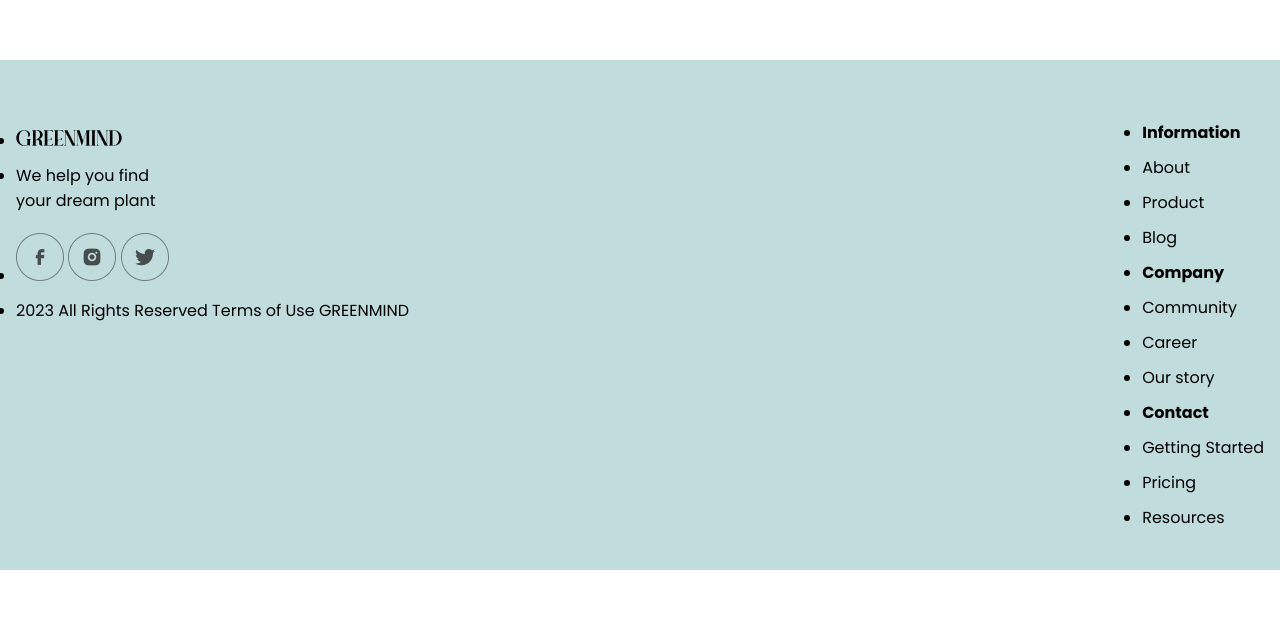
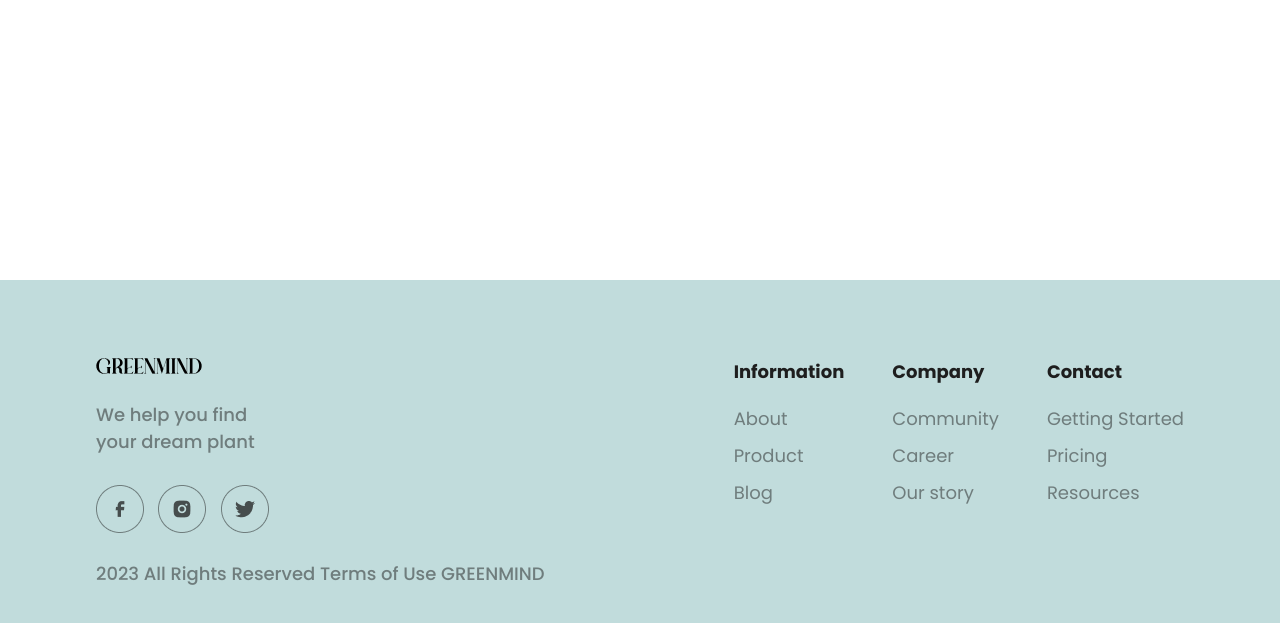
Before and after one commit to akxy24/Assignment-3, a plain HTML site: page index.html in a window 1280 px wide. Shown: the part 3586-4209 px from the top of the page. Before the commit the page ends 4156 px from the top, so only its background shows below. Drawn offline with Linux system fonts and the light colour scheme.

Commit message:
Update Styles.css

```diff
--- a/Styles/Styles.css
+++ b/Styles/Styles.css
@@ -515,95 +515,57 @@ blockquote img {
 /* Footer */
 .footer {
   background-color: #c1dcdc;
-  padding: 40px 16px;
-  width: 100%;
+  margin-top: 230px;
+  padding: 48px 96px;
   min-width: 1228px;
 }
 
 .footer-container {
-  max-width: 1440px;
-  margin: 0 auto;
   display: flex;
   justify-content: space-between;
-  flex-wrap: wrap;
+  max-width: 1247px;
+  margin: 0 auto;
 }
 
-.footer-container .left-section {
-  flex: 1;
-  max-width: 400px;
-  padding-left: 16px;
-  padding-right: 20px;
+.left-footer ul {
+  list-style: none;
 }
 
-.footer-container .left-section h4 {
-  font-size: 24px;
-  font-weight: 700;
-  margin-bottom: 10px;
+.left-footer ul li {
+  margin-bottom: 20px;
 }
 
-.footer-container .left-section p {
+.left-footer p {
   font-size: 18px;
-  line-height: 27px;
+  color: #1e1e1e80;
+  margin: 10px 0;
   font-weight: 500;
-  margin: 10px 0;
-  color: #1e1e1e80;
-  padding-left: 60px;
 }
 
-.footer-container .left-section img {
-  padding-left: 60px;
+.social-media-icons img {
+  width: 48px;
+  height: 48px;
+  margin-right: 10px;
 }
 
-.footer-container .right-section {
+.right-footer {
   display: flex;
-  justify-content: space-between;
-  flex: 2;
-  max-width: 600px;
+  gap: 48px;
 }
 
-.footer-container.left-section .logos a {
-  display: flex;
-  height: 48px;
-  gap: 5px;
+.right-footer ul {
+  list-style: none;
 }
 
-.footer-container .left-section .logos img {
-  height: auto;
-  max-height: 30px;
-}
-.footer-container .left-section .logos a {
-  gap: 10px;
-}
-.footer-container .right-section div {
-  flex: 1;
-  /* padding: 0 10px; */
+.right-footer ul li {
+  margin-bottom: 10px;
+  font-size: 18px;
+  font-weight: 400;
+  color: #1e1e1e80;
 }
 
-.footer-container .right-section ul {
-  list-style: none;
-  padding: 0;
+.right-footer ul li:first-child {
+  color: #1e1e1e;
+  font-weight: bold;
+  margin-bottom: 20px;
 }
-
-.right-section li {
-  margin: 8px 0;
-  font-size: 18px;
-  color: #1e1e1e80;
-  font-weight: 400;
-  line-height: 27px;
-}
-
-.footer .right-section .heading {
-  display: block;
-  margin-bottom: 5px;
-  color: #1e1e1e;
-  font-family: Poppins;
-  font-size: 18px;
-  font-weight: 700;
-  line-height: 27px;
-  text-align: left;
-}
-.footer .right-section a {
-  list-style: none;
-  text-decoration: none;
-  gap: 24px;
-}
```
